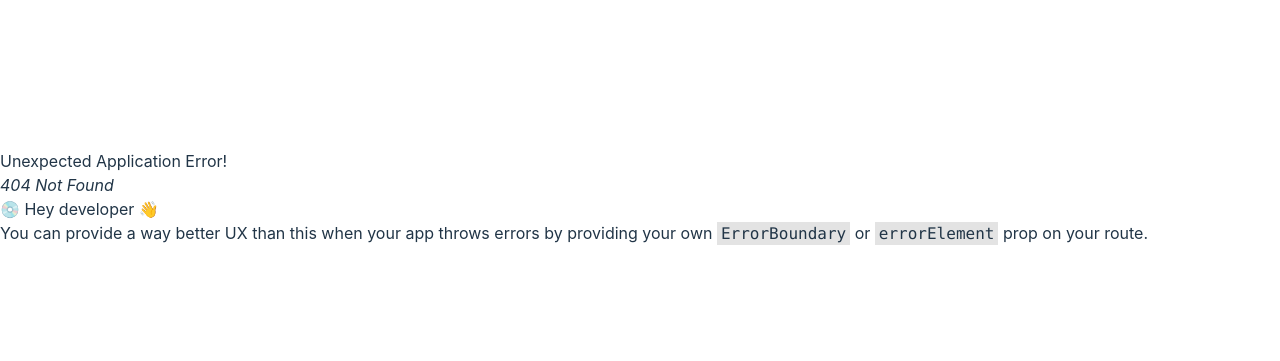
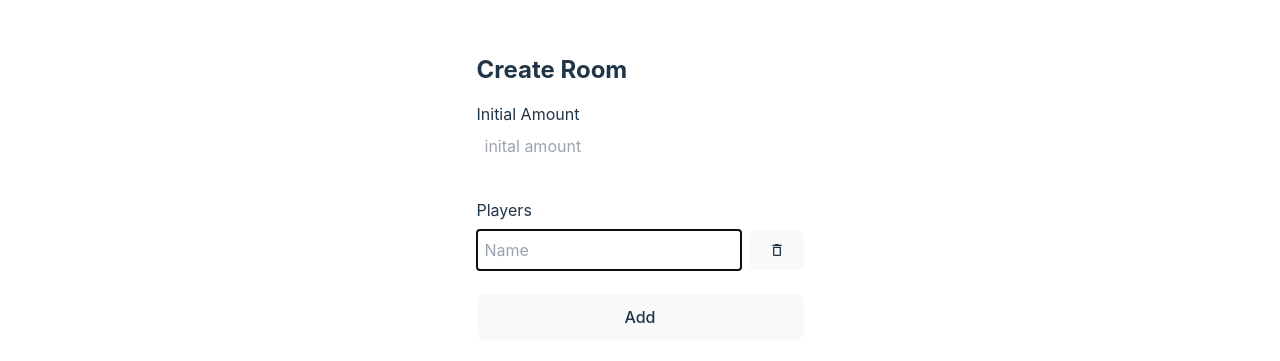
Before and after one commit to bayu-aditya/bayu-aditya-website, a React (Vite) app: page /monopoly-banking in a window 1280 px wide. Before the commit this address had no page. Shown: the part 203-564 px from the top of the page. Built offline with nearby package versions, Linux system fonts and the light colour scheme.

Commit message:
initialize monopoly banking system

```diff
--- a/src/main.tsx
+++ b/src/main.tsx
@@ -4,7 +4,7 @@ import React from 'react'
 import ReactDOM from 'react-dom/client'
 import { createBrowserRouter, RouterProvider } from 'react-router-dom'
 
-import { TimerPage } from './pages'
+import { MonopolyBankingPage, TimerPage } from './pages'
 import Root from './routes/root'
 
 const router = createBrowserRouter([
@@ -16,6 +16,10 @@ const router = createBrowserRouter([
     path: '/timer',
     element: <TimerPage />,
   },
+  {
+    path: '/monopoly-banking',
+    element: <MonopolyBankingPage />,
+  },
 ])
 
 ReactDOM.createRoot(document.getElementById('root')!).render(
--- a/src/pages.ts
+++ b/src/pages.ts
@@ -1,5 +1,8 @@
 import { lazy } from 'react'
 
 const TimerPage = lazy(() => import('./routes/timer/timer'))
+const MonopolyBankingPage = lazy(
+  () => import('./routes/monopolybanking/monopolybanking'),
+)
 
-export { TimerPage }
+export { MonopolyBankingPage, TimerPage }
--- /dev/null
+++ b/src/routes/monopolybanking/monopolybanking.module.scss
@@ -0,0 +1,6 @@
+.page {
+  width: 100vw;
+  padding: 30px;
+  display: grid;
+  justify-content: center;
+}
--- /dev/null
+++ b/src/routes/monopolybanking/monopolybanking.tsx
@@ -0,0 +1,140 @@
+import { FC, useEffect, useState } from 'react'
+import { MdDeleteOutline } from 'react-icons/md'
+
+import { generateRandomString } from '../../tools/random'
+import styles from './monopolybanking.module.scss'
+import { Tplayer } from './types'
+
+export default function MonopolyBankingSystemPageBody(): JSX.Element {
+  const [scene, setScene] = useState<Tscene>('create')
+
+  useEffect(() => {
+    document.title = 'Monopoly Banking System'
+  }, [])
+
+  const handleBack = () => setScene('init')
+
+  switch (scene) {
+    case 'init':
+      return <SceneInit onChangeScene={setScene} />
+    case 'create':
+      return <SceneCreateRoom onBack={handleBack} />
+    case 'join':
+      return <SceneJoinRoom onBack={handleBack} />
+  }
+}
+
+const SceneInit: FC<{ onChangeScene: (scene: Tscene) => void }> = props => {
+  const handleChangeScene = props.onChangeScene
+
+  return (
+    <div className={styles.page}>
+      <div className="flex justify-center gap-3">
+        <button onClick={() => handleChangeScene('create')}>Create Room</button>
+        <button onClick={() => handleChangeScene('join')}>Join Room</button>
+      </div>
+    </div>
+  )
+}
+
+const SceneCreateRoom: FC<{ onBack: () => void }> = () => {
+  const [data, setData] = useState<{
+    initBalance: number
+    players: TnewPlayer[]
+  }>({
+    initBalance: 0,
+    players: [{ id: generateRandomString(idPlayerLength), name: '' }],
+  })
+
+  const handleAddPlayer = () => {
+    setData(prev => ({
+      ...prev,
+      players: [
+        ...prev.players,
+        { id: generateRandomString(idPlayerLength), name: '' },
+      ],
+    }))
+  }
+
+  const handleDeletePlayer = (idx: number) => {
+    const newPlayers = [...data.players]
+    newPlayers.splice(idx, 1)
+    setData(prev => ({ ...prev, players: newPlayers }))
+  }
+
+  const handleChangePlayer = (idx: number, name: string) => {
+    const newPlayers = [...data.players]
+    newPlayers[idx].name = name
+    setData(prev => ({ ...prev, players: newPlayers }))
+  }
+
+  const handleChangeInitialBalance = (balance: number) => {
+    setData(prev => ({ ...prev, initBalance: balance }))
+  }
+
+  const handlePlay = () => {
+    const body = {
+      initial_balance: data.initBalance,
+      players: data.players,
+    }
+
+    console.log(body)
+  }
+
+  const isPlayable = data.players.length >= 2
+
+  return (
+    <div className={styles.page}>
+      <div className="font-bold text-2xl">Create Room</div>
+      <div className="my-4">
+        <div>Initial Amount</div>
+        <input
+          placeholder="inital amount"
+          className="w-full p-2"
+          type="number"
+          onChange={e => handleChangeInitialBalance(Number(e.target.value))}
+        />
+      </div>
+      <div className="my-4">
+        <div>Players</div>
+        {data.players.map((player, i) => (
+          <div key={i} className="grid grid-cols-[auto_55px] gap-x-2 my-2">
+            <input
+              autoFocus
+              placeholder="Name"
+              className="p-2"
+              value={player.name}
+              onChange={e => handleChangePlayer(i, e.target.value)}
+            />
+            <button onClick={() => handleDeletePlayer(i)}>
+              <MdDeleteOutline />
+            </button>
+          </div>
+        ))}
+      </div>
+      <div className="grid gap-y-2">
+        <button onClick={handleAddPlayer}>Add</button>
+        <button onClick={handlePlay} hidden={!isPlayable}>
+          Play
+        </button>
+      </div>
+    </div>
+  )
+}
+
+const SceneJoinRoom: FC<{ onBack: () => void }> = props => {
+  const handleBack = props.onBack
+
+  return (
+    <div className={styles.page}>
+      <button onClick={handleBack}>Back</button>
+      <input />
+    </div>
+  )
+}
+
+type Tscene = 'init' | 'create' | 'join'
+
+type TnewPlayer = Pick<Tplayer, 'id' | 'name'>
+
+const idPlayerLength = 5
--- /dev/null
+++ b/src/routes/monopolybanking/types.ts
@@ -0,0 +1,10 @@
+export type Tplayer = {
+  id: string
+  name: string
+  balance: string
+}
+
+export type Tlog = {
+  dateTime: Date
+  message: string
+}
--- /dev/null
+++ b/src/tools/random.ts
@@ -0,0 +1,10 @@
+export const generateRandomString = (length: number): string => {
+  let result = ''
+  const characters =
+    'ABCDEFGHIJKLMNOPQRSTUVWXYZabcdefghijklmnopqrstuvwxyz0123456789'
+  const charactersLength = characters.length
+  for (let i = 0; i < length; i++) {
+    result += characters.charAt(Math.floor(Math.random() * charactersLength))
+  }
+  return result
+}
```
